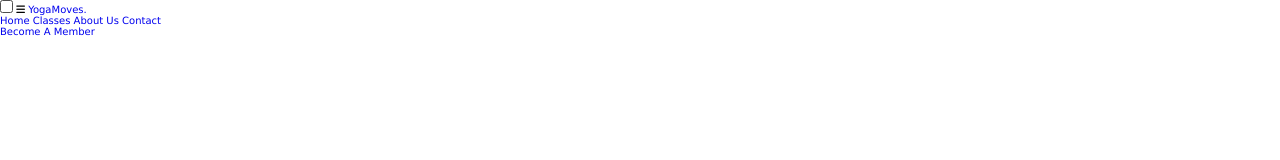
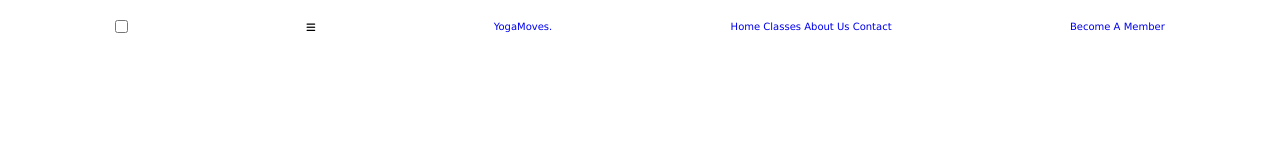
Before and after one commit to soukasamadi/Yoga-Moves-Studio, a plain HTML site: page index.html in a window 1280 px wide. Drawn offline with Linux system fonts and the light colour scheme.

Commit message:
Center elements in header

```diff
--- a/assets/css/style.css
+++ b/assets/css/style.css
@@ -16,3 +16,15 @@ html {
     scroll-padding-top: 6rem;
     overflow-x: hidden;
 }
+
+header {
+    position: fixed;
+    top: 0;
+    left: 0;
+    right: 0;
+    background-color: #fff;
+    padding: 2rem 9%;
+    display: flex;
+    align-items: center;
+    justify-content: space-between;
+}
```
